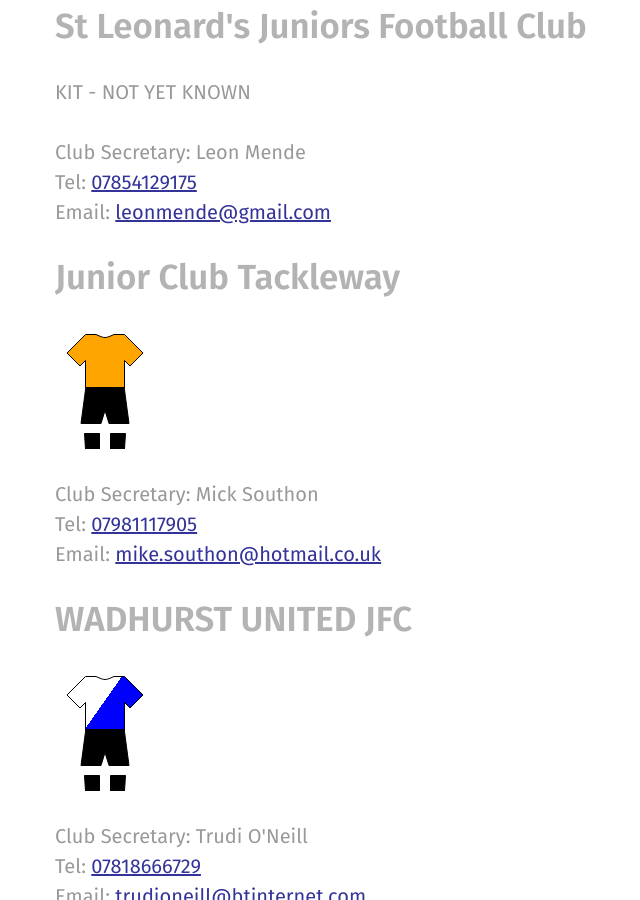
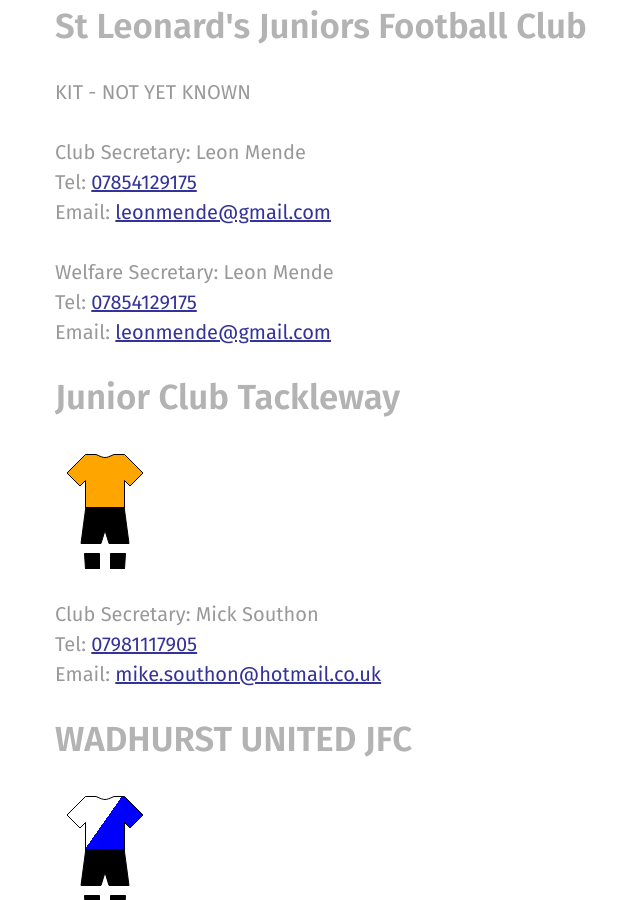
Before and after one commit to rotherleague/Rother, a Jekyll site: the page built from clubs.md, in a window 1280 px wide and 900 px high, scrolled down 13565 px. Shown: the whole window, without its empty margins (25-665 px from the left). Built offline with Jekyll 4.4.1, drawn with Linux system fonts in a browser that asks for light colours; nearby versions of some CDN libraries.

Commit message:
Update st_leonards.html

```diff
--- a/_includes/clubs/st_leonards.html
+++ b/_includes/clubs/st_leonards.html
@@ -6,3 +6,9 @@
 	Tel: <a href="tel:07854129175">07854129175</a><br>
 	Email: <a href="mailto:leonmende@gmail.com">leonmende@gmail.com</a>
 </p>
+
+<p>
+	Welfare Secretary: Leon Mende<br>
+	Tel: <a href="tel:07854129175">07854129175</a><br>
+	Email: <a href="mailto:leonmende@gmail.com">leonmende@gmail.com</a>
+</p>
```
